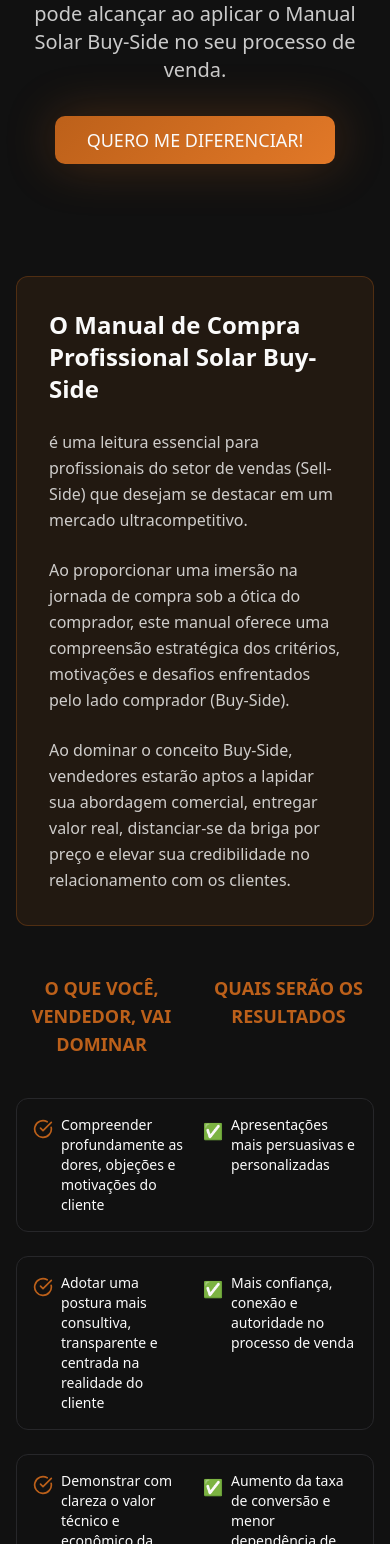
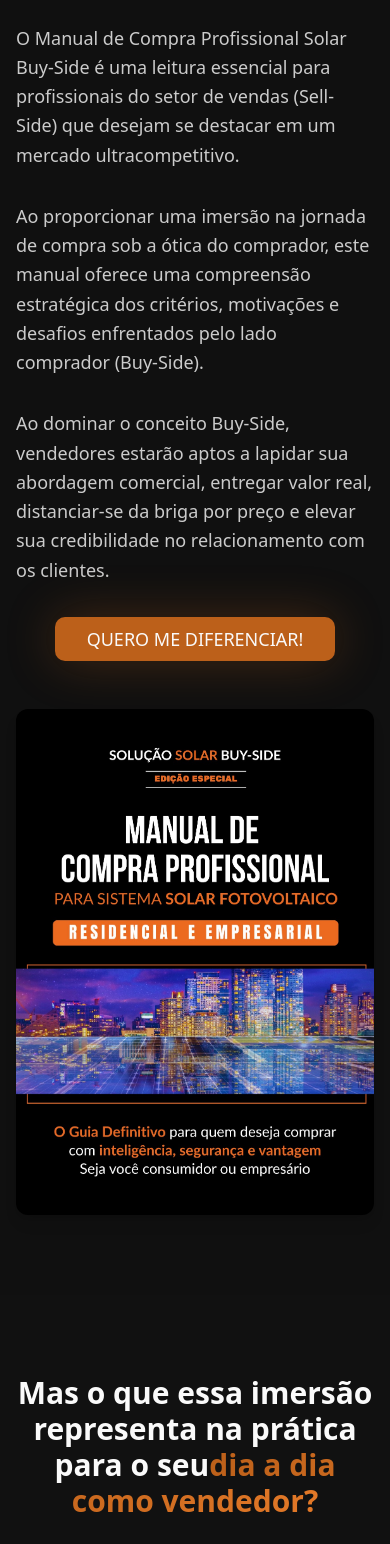
Before and after one commit to lucas-romualdo/landing-showtime-pro, a React (Vite) app: page / in a window 390 px wide. Shown: the part 4758-6302 px from the top of the page. Built offline with nearby package versions, Linux system fonts and the light colour scheme.

Commit message:
Update landing page content
Updated the landing page with new content for blocks 4 through 8, including a new image, a button, a table, and a list of topics.

```diff
--- /dev/null
+++ b/src/components/ManualFeatures.tsx
@@ -0,0 +1,65 @@
+import manualMockup from "@/assets/Mockup Manual definitivo 09.08.2025.jpg";
+
+const ManualFeatures = () => {
+  return (
+    <section className="py-20 bg-background">
+      <div className="container mx-auto px-4">
+        <div className="text-center mb-12">
+          <p className="text-lg text-foreground/80 mb-8 max-w-4xl mx-auto">
+            A experiência de Rodrigo é apenas um exemplo do poder deste Manual. Ele é uma ponte entre o comprador bem informado e o vendedor preparado — impulsionando negociações justas e satisfatórias.
+          </p>
+        </div>
+
+        <div className="grid md:grid-cols-2 gap-12 items-center max-w-6xl mx-auto">
+          <div className="order-2 md:order-1">
+            <div className="space-y-6">
+              <h3 className="text-2xl font-bold text-foreground mb-6">
+                Uma solução revolucionária que dá aos compradores total autonomia para decidir.
+              </h3>
+
+              <ul className="space-y-4">
+                <li className="flex items-start gap-3">
+                  <span className="text-2xl">📘</span>
+                  <span className="text-lg text-foreground/80">
+                    Mais de 130 páginas com conteúdo técnico e estratégico
+                  </span>
+                </li>
+
+                <li className="flex items-start gap-3">
+                  <span className="text-2xl">📑</span>
+                  <span className="text-lg text-foreground/80">
+                    160 tópicos organizados para consulta rápida
+                  </span>
+                </li>
+
+                <li className="flex items-start gap-3">
+                  <span className="text-2xl">🧭</span>
+                  <span className="text-lg text-foreground/80">
+                    Uma metodologia em 4 fases que orienta toda a jornada de compra
+                  </span>
+                </li>
+
+                <li className="flex items-start gap-3">
+                  <span className="text-2xl">📎</span>
+                  <span className="text-lg text-foreground/80">
+                    Anexos técnicos que auxiliam na tomada de decisão
+                  </span>
+                </li>
+              </ul>
+            </div>
+          </div>
+
+          <div className="order-1 md:order-2">
+            <img
+              src={manualMockup}
+              alt="Mockup do Manual de Compra Profissional Solar Buy-Side"
+              className="w-full max-w-md mx-auto"
+            />
+          </div>
+        </div>
+      </div>
+    </section>
+  );
+};
+
+export default ManualFeatures;
--- /dev/null
+++ b/src/components/ManualInfo.tsx
@@ -0,0 +1,48 @@
+import { Button } from "@/components/ui/button";
+import manualCover from "@/assets/Capa Manual definitiva 09.07.2025.jpg";
+
+const ManualInfo = () => {
+  return (
+    <section className="py-20 bg-card/50">
+      <div className="container mx-auto px-4">
+        <div className="text-center mb-12">
+          <h2 className="text-3xl md:text-4xl font-bold mb-8">
+            Manual Solar Buy-Side: Sua ferramenta essencial para todos os profissionais do setor solar.
+          </h2>
+        </div>
+
+        <div className="grid md:grid-cols-2 gap-12 items-center max-w-6xl mx-auto">
+          <div className="order-2 md:order-1">
+            <img
+              src={manualCover}
+              alt="Capa do Manual de Compra Profissional Solar Buy-Side"
+              className="w-full max-w-md mx-auto rounded-lg shadow-lg"
+            />
+          </div>
+
+          <div className="order-1 md:order-2">
+            <p className="text-lg text-foreground/80 mb-8 leading-relaxed">
+              O Manual de Compra Profissional Solar Buy-Side é uma leitura essencial para profissionais do setor de vendas (Sell-Side) que desejam se destacar em um mercado ultracompetitivo.
+            </p>
+
+            <p className="text-lg text-foreground/80 mb-8 leading-relaxed">
+              Ao proporcionar uma imersão na jornada de compra sob a ótica do comprador, este manual oferece uma compreensão estratégica dos critérios, motivações e desafios enfrentados pelo lado comprador (Buy-Side).
+            </p>
+
+            <p className="text-lg text-foreground/80 mb-8 leading-relaxed">
+              Ao dominar o conceito Buy-Side, vendedores estarão aptos a lapidar sua abordagem comercial, entregar valor real, distanciar-se da briga por preço e elevar sua credibilidade no relacionamento com os clientes.
+            </p>
+
+            <div className="text-center">
+              <Button size="lg" className="text-lg px-8 py-4">
+                QUERO ME DIFERENCIAR!
+              </Button>
+            </div>
+          </div>
+        </div>
+      </div>
+    </section>
+  );
+};
+
+export default ManualInfo;
--- a/src/components/Results.tsx
+++ b/src/components/Results.tsx
@@ -1,5 +1,6 @@
 import { Button } from "@/components/ui/button";
 import { CheckCircle, TrendingUp, Users, Award } from "lucide-react";
+import rodrigoImage from "@/assets/Integrador Rodrigo SP.png";
 
 const Results = () => {
   const benefits = [
@@ -36,27 +37,7 @@ const Results = () => {
           </Button>
         </div>
 
-        <div className="grid lg:grid-cols-2 gap-12 items-center mb-16">
-          <div>
-            <div className="bg-primary/10 rounded-lg p-8 border border-primary/30">
-              <h3 className="text-2xl font-bold text-foreground mb-6">
-                O Manual de Compra Profissional Solar Buy-Side
-              </h3>
-              <p className="text-foreground/80 leading-relaxed mb-6">
-                é uma leitura essencial para profissionais do setor de vendas (Sell-Side) que desejam se destacar
-                em um mercado ultracompetitivo.
-              </p>
-              <p className="text-foreground/80 leading-relaxed mb-6">
-                Ao proporcionar uma imersão na jornada de compra sob a ótica do comprador, este manual oferece uma
-                compreensão estratégica dos critérios, motivações e desafios enfrentados pelo lado comprador (Buy-Side).
-              </p>
-              <p className="text-foreground/80 leading-relaxed">
-                Ao dominar o conceito Buy-Side, vendedores estarão aptos a lapidar sua abordagem comercial, entregar
-                valor real, distanciar-se da briga por preço e elevar sua credibilidade no relacionamento com os clientes.
-              </p>
-            </div>
-          </div>
-
+        <div className="grid lg:grid-cols-2 gap-12 items-start mb-16">
           <div className="space-y-6">
             <div className="grid grid-cols-2 gap-4 mb-8">
               <div className="text-center">
@@ -73,16 +54,39 @@ const Results = () => {
 
             {benefits.map((benefit, index) => (
               <div key={index} className="grid grid-cols-2 gap-4 p-4 bg-card rounded-lg border border-border">
-                <div className="flex items-start gap-2">
-                  <CheckCircle className="w-5 h-5 text-primary mt-1 flex-shrink-0" />
-                  <p className="text-sm text-card-foreground">{benefit.skill}</p>
+                <div className="text-card-foreground">
+                  {benefit.skill}
                 </div>
-                <div className="flex items-start gap-2">
+                <div className="flex items-start gap-2 text-card-foreground">
                   <span className="text-green-500 mt-1 flex-shrink-0">✅</span>
-                  <p className="text-sm text-card-foreground font-medium">{benefit.result}</p>
+                  <span>{benefit.result}</span>
                 </div>
               </div>
             ))}
+          </div>
+
+          <div className="space-y-8">
+            <div className="text-center">
+              <img
+                src={rodrigoImage}
+                alt="Rodrigo, integrador de São Paulo"
+                className="w-full max-w-sm mx-auto rounded-lg shadow-lg mb-6"
+              />
+            </div>
+
+            <div className="bg-card rounded-lg p-6 border border-border">
+              <p className="text-lg font-semibold mb-4 text-card-foreground">
+                Os benefícios são claros, e a prática comprova. Veja a experiência de Rodrigo, integrador de SP:
+              </p>
+
+              <blockquote className="text-card-foreground/80 italic mb-4 border-l-4 border-primary pl-4">
+                "Minha maior dor era a concorrência acirrada e a baixa conversão. O Manual Buy-Side foi um divisor de águas: em um mês, fechei 5 sistemas a mais!"
+              </blockquote>
+
+              <p className="text-card-foreground font-medium">
+                Faça como ele: Imersão no Manual de Compra Solar Buy-Side: pensa como seu cliente e torne-se um Vendedor de Alta Performance!
+              </p>
+            </div>
           </div>
         </div>
 
--- a/src/pages/Index.tsx
+++ b/src/pages/Index.tsx
@@ -1,7 +1,9 @@
 import Hero from "@/components/Hero";
 import ManualReveal from "@/components/ManualReveal";
 import TargetAudience from "@/components/TargetAudience";
+import ManualInfo from "@/components/ManualInfo";
 import Results from "@/components/Results";
+import ManualFeatures from "@/components/ManualFeatures";
 import UrgencyWarning from "@/components/UrgencyWarning";
 import BuyerPreparation from "@/components/BuyerPreparation";
 import TestimonialsCarousel from "@/components/TestimonialsCarousel";
@@ -17,7 +19,9 @@ const Index = () => {
       <Hero />
       <ManualReveal />
       <TargetAudience />
+      <ManualInfo />
       <Results />
+      <ManualFeatures />
       <UrgencyWarning />
       <BuyerPreparation />
       <TestimonialsCarousel />
```
